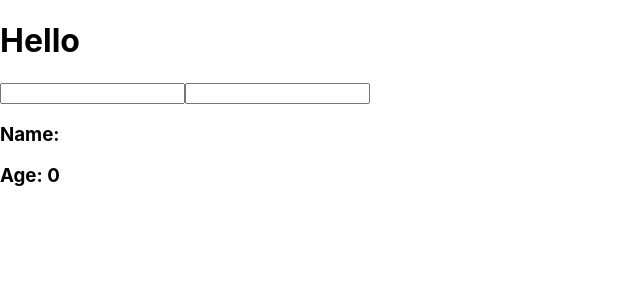
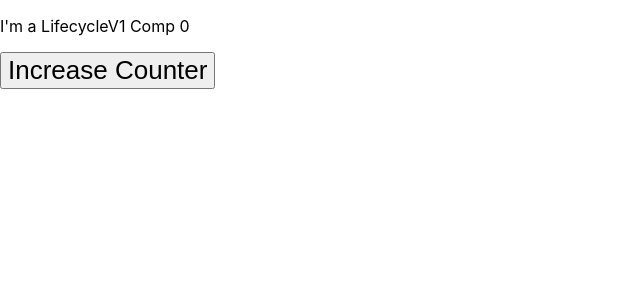
Before and after one commit to Aghazjunaid/VSS_Assignments, a React (Vite) app in the folder React Form/vite-project/: page / in a window 1280 px wide. Shown: the top 300 px of the page, without its empty margins (0-640 px from the left). Built offline with nearby package versions, Linux system fonts and the light colour scheme.

Commit message:
lifecycle methods

```diff
--- a/React Form/vite-project/src/App.jsx
+++ b/React Form/vite-project/src/App.jsx
@@ -3,6 +3,7 @@ import './App.css'
 import Form from './components/Form/form';
 import FunctionalForm from './components/Form/functional-form';
 import Types from './components/UseEffect/Types';
+import LifecycleV1 from './components/Lifecycle Method/LifeCycle';
 
 function App() {
 
@@ -10,7 +11,8 @@ function App() {
     <>
     {/* <Form/> */}
     {/* <FunctionalForm/> */}
-    <Types/>
+    {/* <Types/> */}
+    <LifecycleV1/>
     </>
   )
 }
--- /dev/null
+++ b/React Form/vite-project/src/components/Lifecycle Method/LifeCycle.jsx
@@ -0,0 +1,56 @@
+import { Component } from "react";
+
+class LifecycleV1 extends Component {
+  constructor(props) {
+    super(props);
+    this.state = { name: "Deepshikha", counter: 0, comments: [] };
+    console.log("1- Inside Constructor");
+  }
+
+  static getDerivedStateFromProps(props, state) {
+    console.log("2- Inside getDerivedStateFromProps: ", props, state);
+
+    return {};
+  }
+
+  _handleIncrementCounter = () => {
+    this.setState({ counter: this.state.counter + 1 });
+  };
+
+  componentDidMount() {
+    console.log("4- I am component did mount");
+  }
+
+  shouldComponentUpdate(props, state) { //we can call this optionally whenever needed
+    console.log(props, state);
+    if (state.counter % 2 === 0) {
+      return false;
+    }
+    return true;
+  }
+
+  componentWillUnmount() { //when user move to another components then it is called
+    console.log("I am inside component will unmount");
+    alert("I am closing");
+  }
+
+  render() {
+    console.log("3- Inside Render"); //log each time when rendering
+    return (
+      <>
+        <p>I'm a LifecycleV1 Comp {this.state.counter}</p>
+        <button onClick={this._handleIncrementCounter}>Increase Counter</button>
+
+        {this.state.comments.map((item) => {
+          return (
+            <div>
+              <p>{item.name}</p>
+            </div>
+          );
+        })}
+      </>
+    );
+  }
+}
+
+export default LifecycleV1;
```
